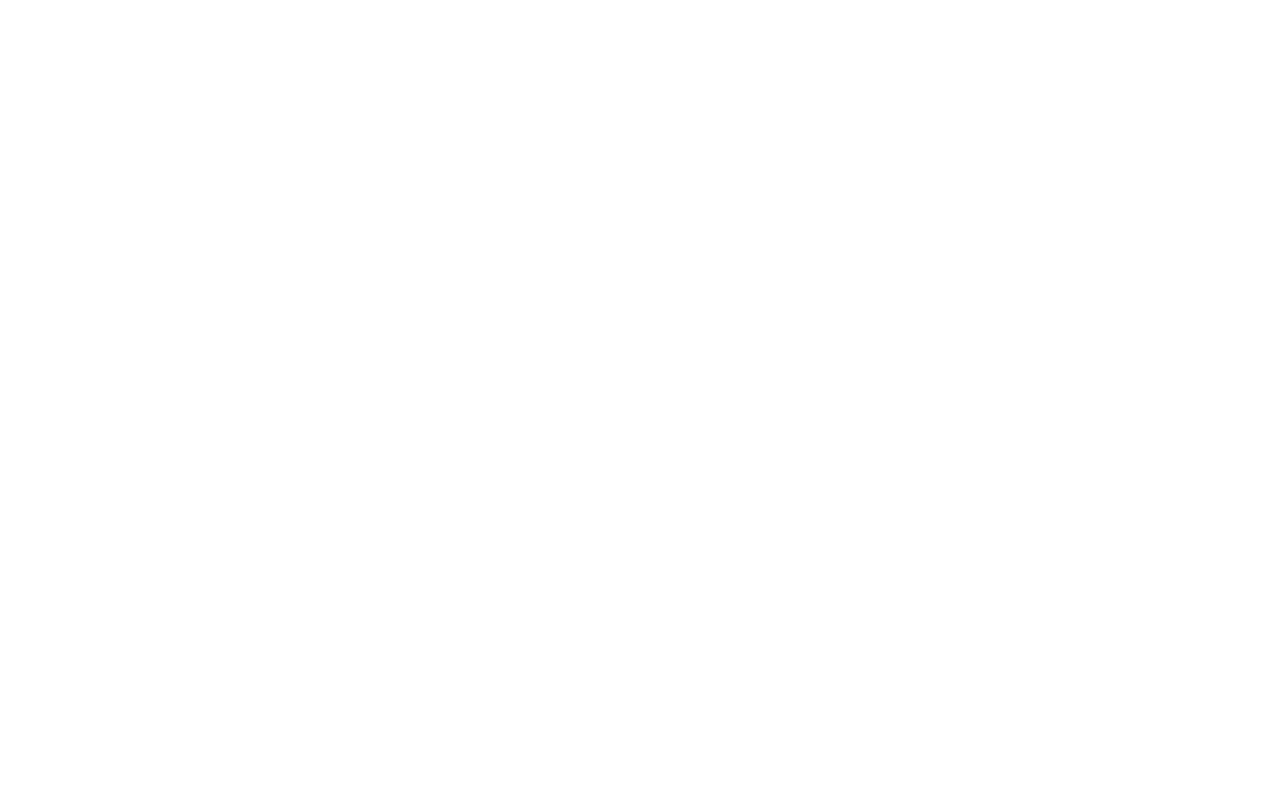
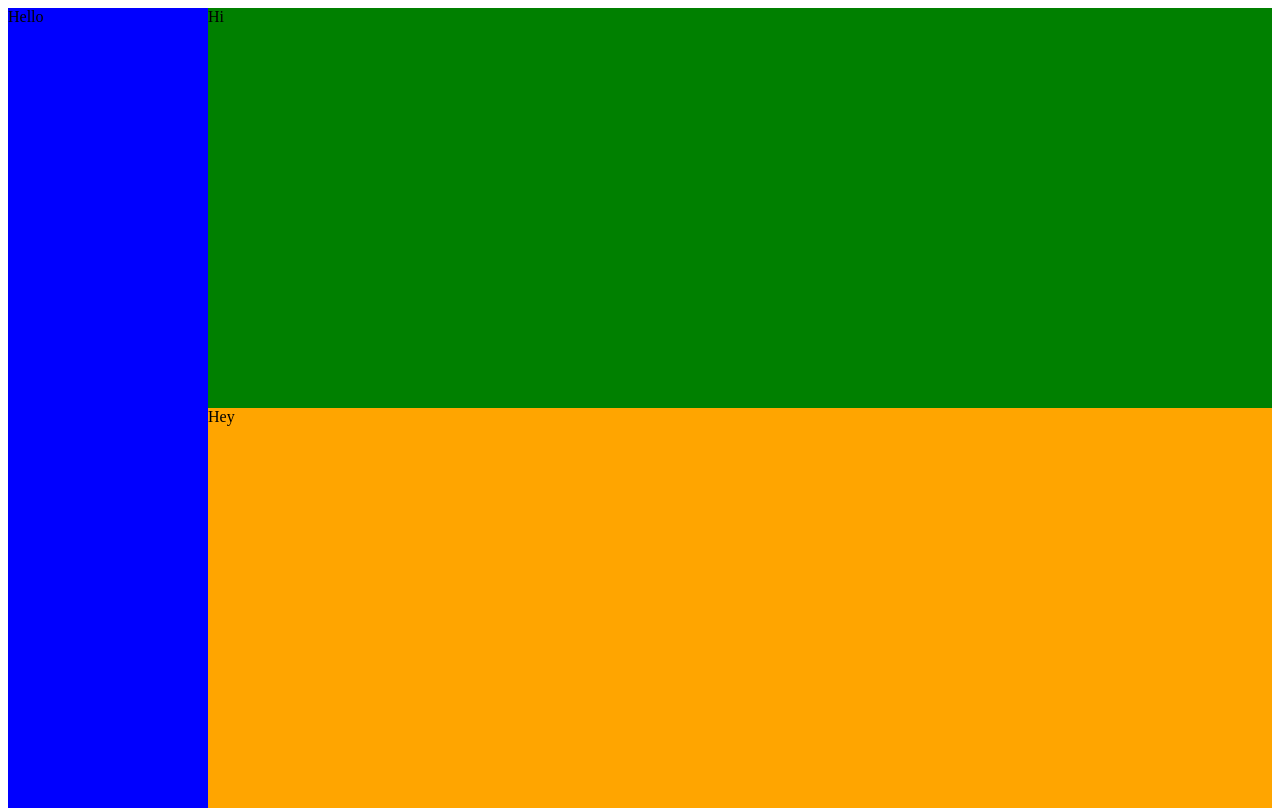
Before and after one commit to SeanRMcC/odin-admin, a plain HTML site: page index.html in a window 1280 px wide. Drawn offline with Linux system fonts and the light colour scheme.

Commit message:
Create basic grid including header, side-bar, & content

```diff
--- a/index.html
+++ b/index.html
@@ -8,6 +8,16 @@
     <link rel="stylesheet" href="styles.css">
 </head>
 <body>
+    <div class="side-bar">
+        Hello
+    </div>
 
+    <div class="header">
+        Hi
+    </div>
+
+    <div class="content">
+        Hey
+    </div>
 </body>
 </html>
--- a/styles.css
+++ b/styles.css
@@ -0,0 +1,28 @@
+html,
+body{
+    height: 100%;
+}
+
+
+body{
+    display: grid;
+    grid-template-columns: 200px 1fr;
+    grid-template-areas:
+        "side-bar header"
+        "side-bar content";
+}
+
+.side-bar{
+    grid-area: side-bar;
+    background-color: blue;
+}
+
+.header{
+    grid-area: header;
+    background-color: green;
+}
+
+.content{
+    grid-area: content;
+    background-color: orange;
+}
```
